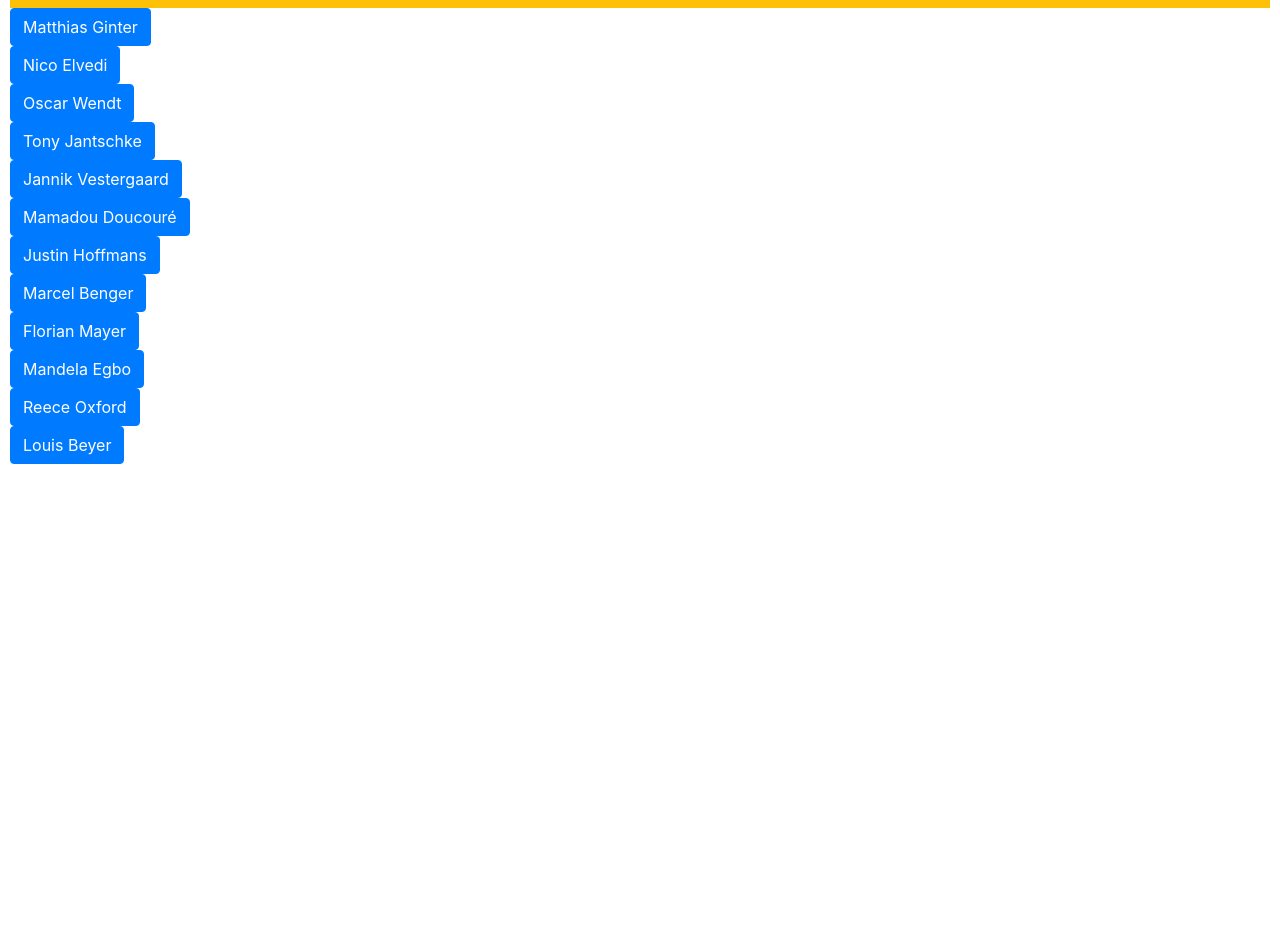
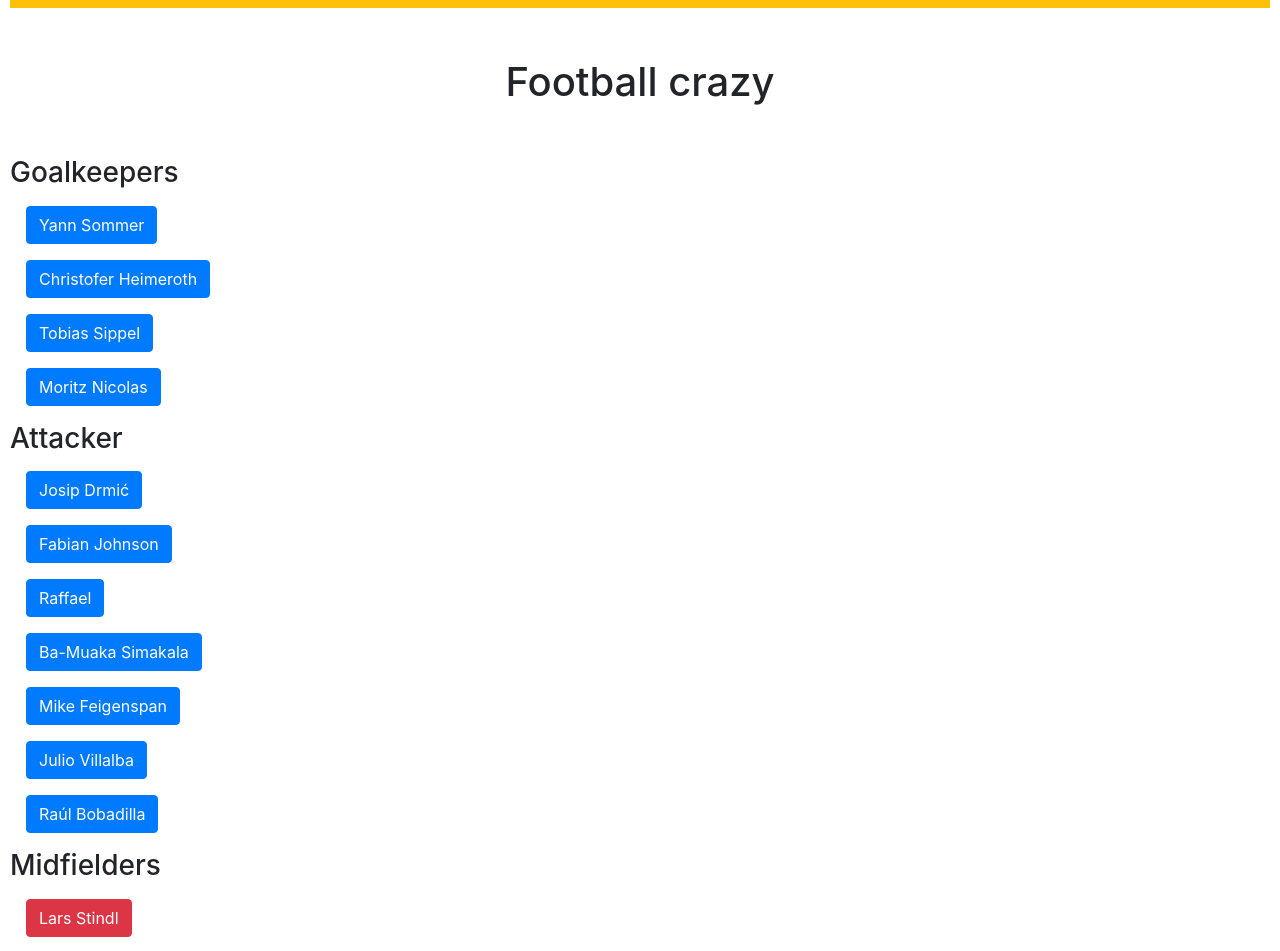
Before and after one commit to geeryder/Georgina-Ryder---Bunk-test, an Angular app: page /football in a window 1280 px wide. Shown: the part 80-1031 px from the top of the page. Before the commit the page ends 800 px from the top, so only its background shows below. Built offline with nearby package versions, Linux system fonts and the light colour scheme.

Commit message:
football players displaying

```diff
--- a/src/app/football/football.component.html
+++ b/src/app/football/football.component.html
@@ -1,3 +1,27 @@
-<div *ngFor = "let footballer of defenderArray">
+<h1>Football crazy</h1>
+
+
+<h3> Goalkeepers </h3>
+<div class="m-3" *ngFor = "let footballer of goalkeepers">
 <button type="button" class="btn btn-primary">{{footballer.name}}</button>
 </div>
+
+<h3> Attacker </h3>
+<div class="m-3" *ngFor = "let footballer of attacker">
+<button type="button" class="btn btn-primary">{{footballer.name}}</button>
+</div>
+
+<h3>Midfielders</h3>
+<div class="m-3" *ngFor = "let footballer of midfielders">
+<button type="button" class="btn btn-danger">{{footballer.name}}</button>
+</div>
+
+<h3> Defenders </h3>
+<div class="m-3" *ngFor = "let footballer of defenders">
+<button type="button" class="btn btn-primary">{{footballer.name}}</button>
+</div>
+<!--
+<div class="m-3" *ngFor = "let footballer of footballers">
+    <button type="button" class="btn btn-success m-3">{{footballer.name}}</button>
+    <p>{{footballer.position}}</p>
+</div> -->
--- a/src/app/football/football.component.ts
+++ b/src/app/football/football.component.ts
@@ -9,7 +9,10 @@ import * as footballers from '../../assets/footballers.json';
 })
 export class FootballComponent implements OnInit {
   footballers;
-  defenderArray = [];
+  defenders = [];
+  goalkeepers =[];
+  midfielders = [];
+  attacker =[];
 
 
   constructor() {
@@ -20,10 +23,19 @@ export class FootballComponent implements OnInit {
   sortPlayers(footballers){
     for (let footballer = 0; footballer < footballers.length; footballer++) {
       if (footballers[footballer].position == "Defender"){
-        this.defenderArray.push(footballers[footballer]);
+        this.defenders.push(footballers[footballer]);
       }
-    }
+      else if (footballers[footballer].position =="Midfielder"){
+        this.midfielders.push(footballers[footballer]);
+      }
+      else if (footballers[footballer].position =="Attacker"){
+        this.attacker.push(footballers[footballer]);
+      }
+      else if (footballers[footballer].position =="Goalkeeper"){
+        this.goalkeepers.push(footballers[footballer]);
   }
+}
+}
 
   ngOnInit() {
   }
```
